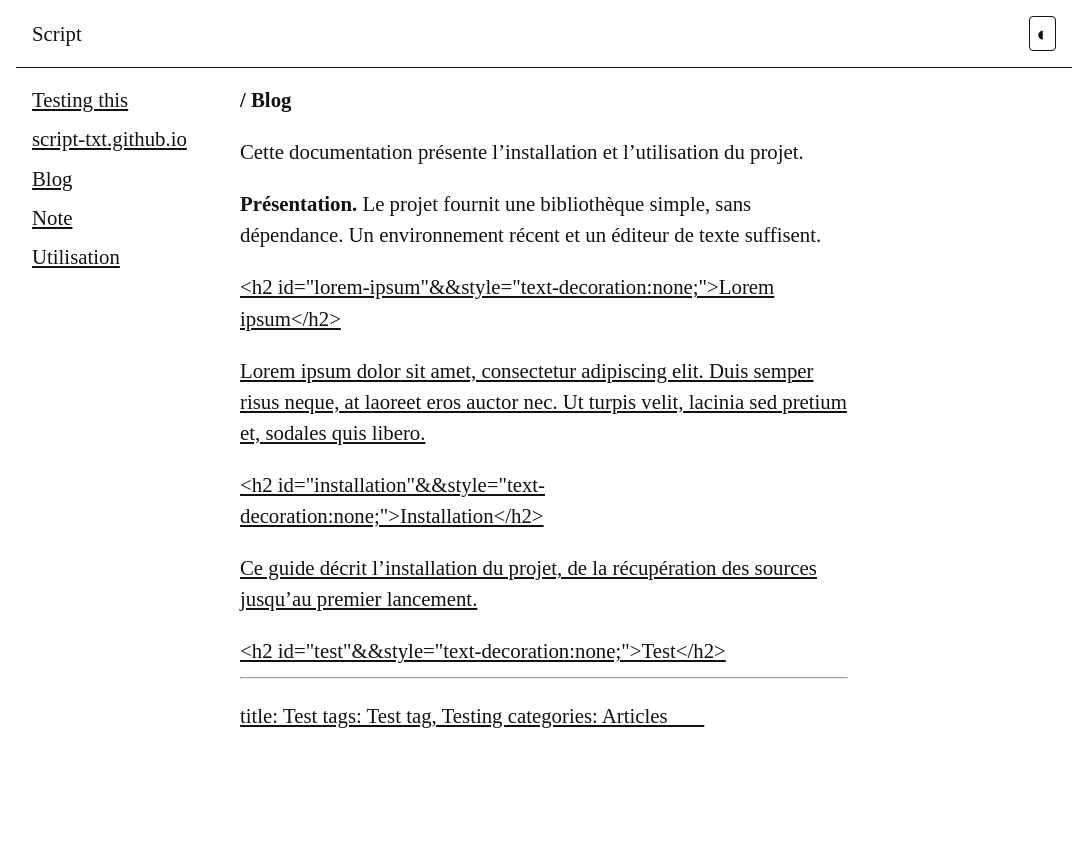
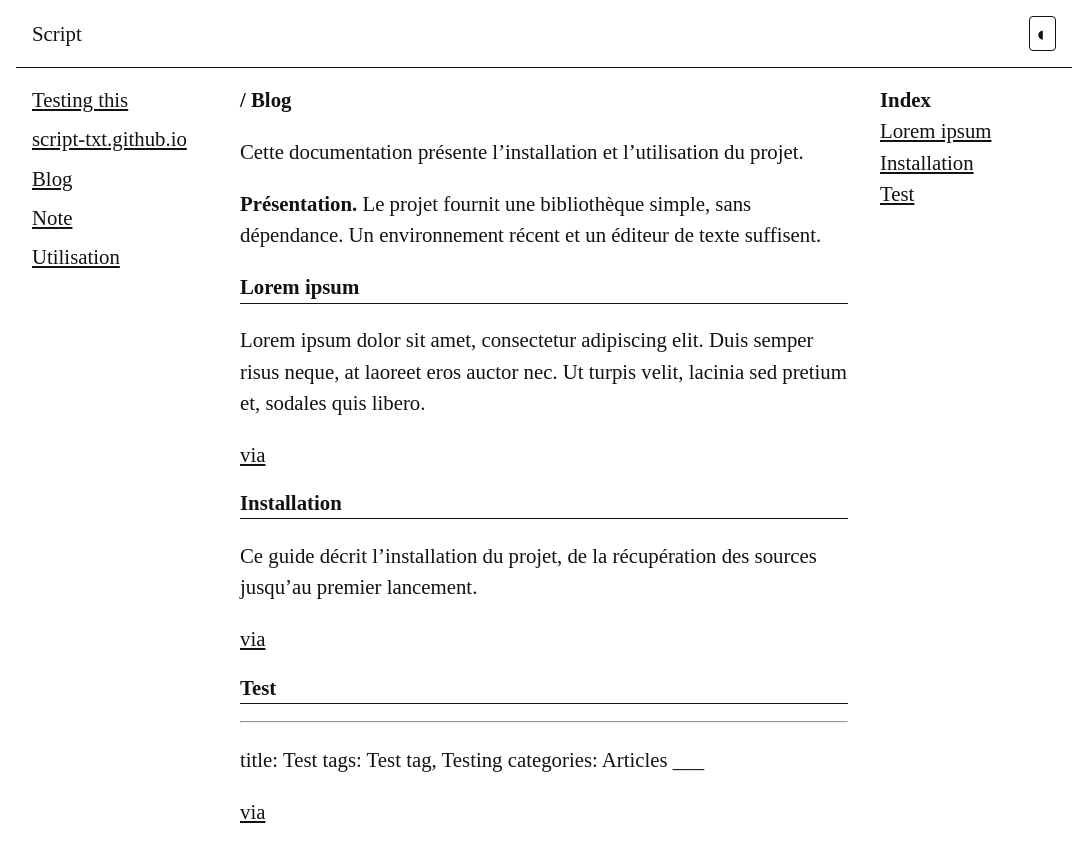
Before and after one commit to script-txt/script-txt.github.io, a Jekyll site: the page built from blog.md, in a window 1280 px wide. Shown: the top 862 px of the page, without its empty margins (96-1183 px from the left). Built offline with Jekyll 4.4.1, drawn with Linux system fonts in a browser that asks for light colours.

Commit message:
Update blog post link structure

```diff
--- a/blog.md
+++ b/blog.md
@@ -10,9 +10,8 @@ Un environnement récent et un éditeur de texte suffisent.
 <ul>
   {% for post in site.posts | sort: "date" | reverse %}
     <li style="list-style:none; display: block;">
-      <a href="{{ post.url }}"><h2 id="{{ post.title | slugify }}"&&style="text-decoration:none;">{{ post.title }}</h2>
-      {{ post.excerpt }}
-      </a>
+      <h2 id="{{ post.title | slugify }}" style="text-decoration:none;">{{ post.title }}</h2>
+      {{ post.excerpt }} <a href="{{ post.url }}">via</a>
     </li>
   {% endfor %}
 </ul>
```
